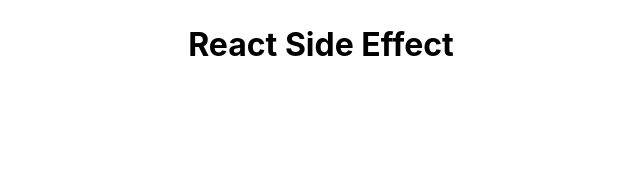
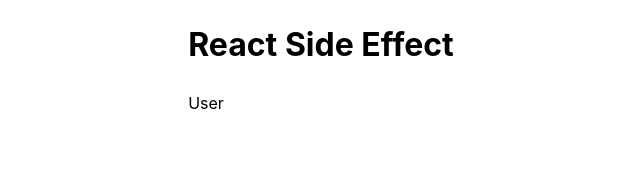
Before and after one commit to GhMamadreza84/React-Practice, a React (Vite) app: page / in a window 1280 px wide. Shown: the top 181 px of the page, without its empty margins (319-959 px from the left). Built offline with nearby package versions, Linux system fonts and the light colour scheme.

Commit message:
import  User component to project

```diff
--- a/src/App.jsx
+++ b/src/App.jsx
@@ -1,3 +1,4 @@
+import User from "./components/User"
 
 
 function App() {
@@ -5,6 +6,7 @@ function App() {
   return (
     <>
       <h1>React Side Effect</h1>
+      <User />
     </>
   )
 }
```
